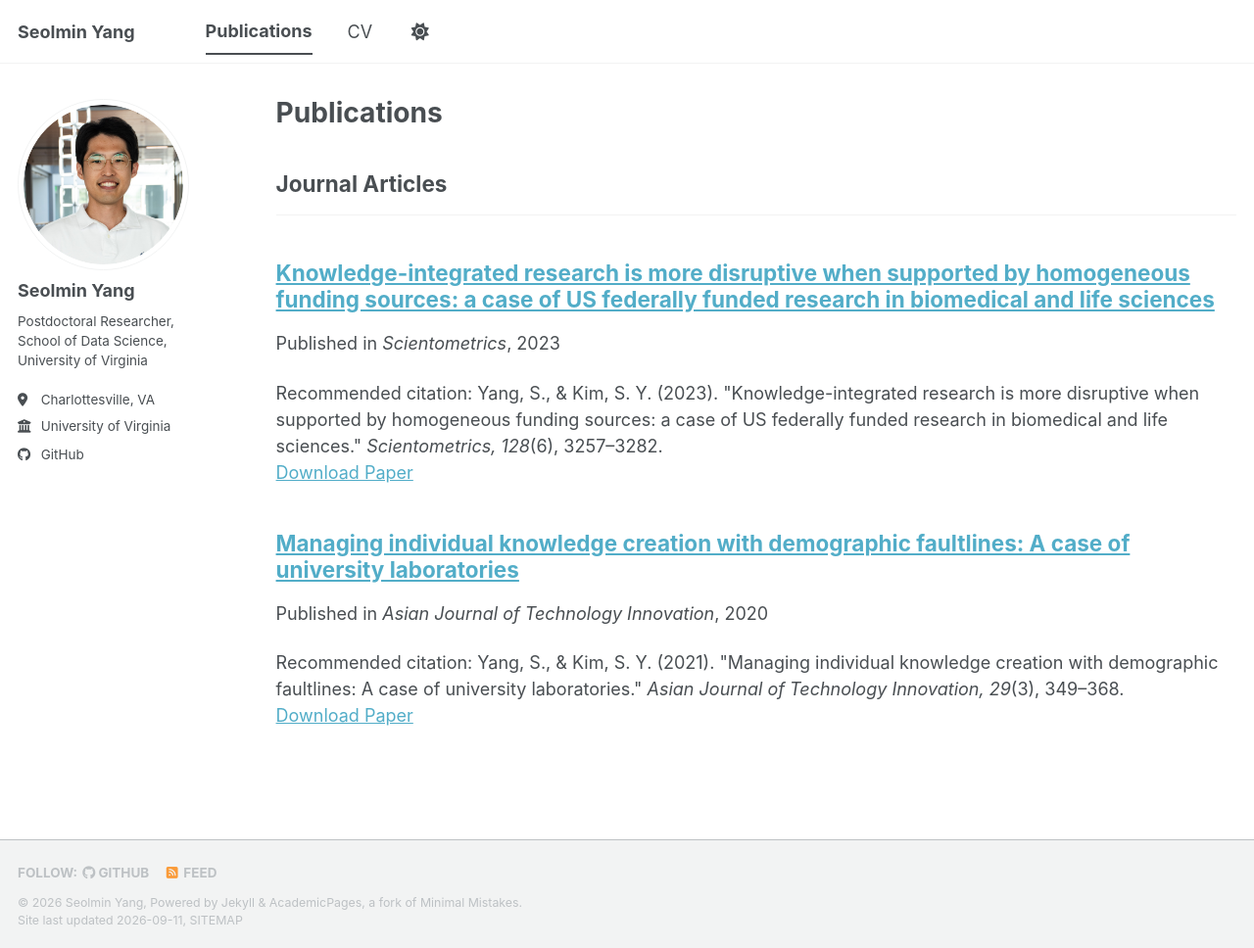
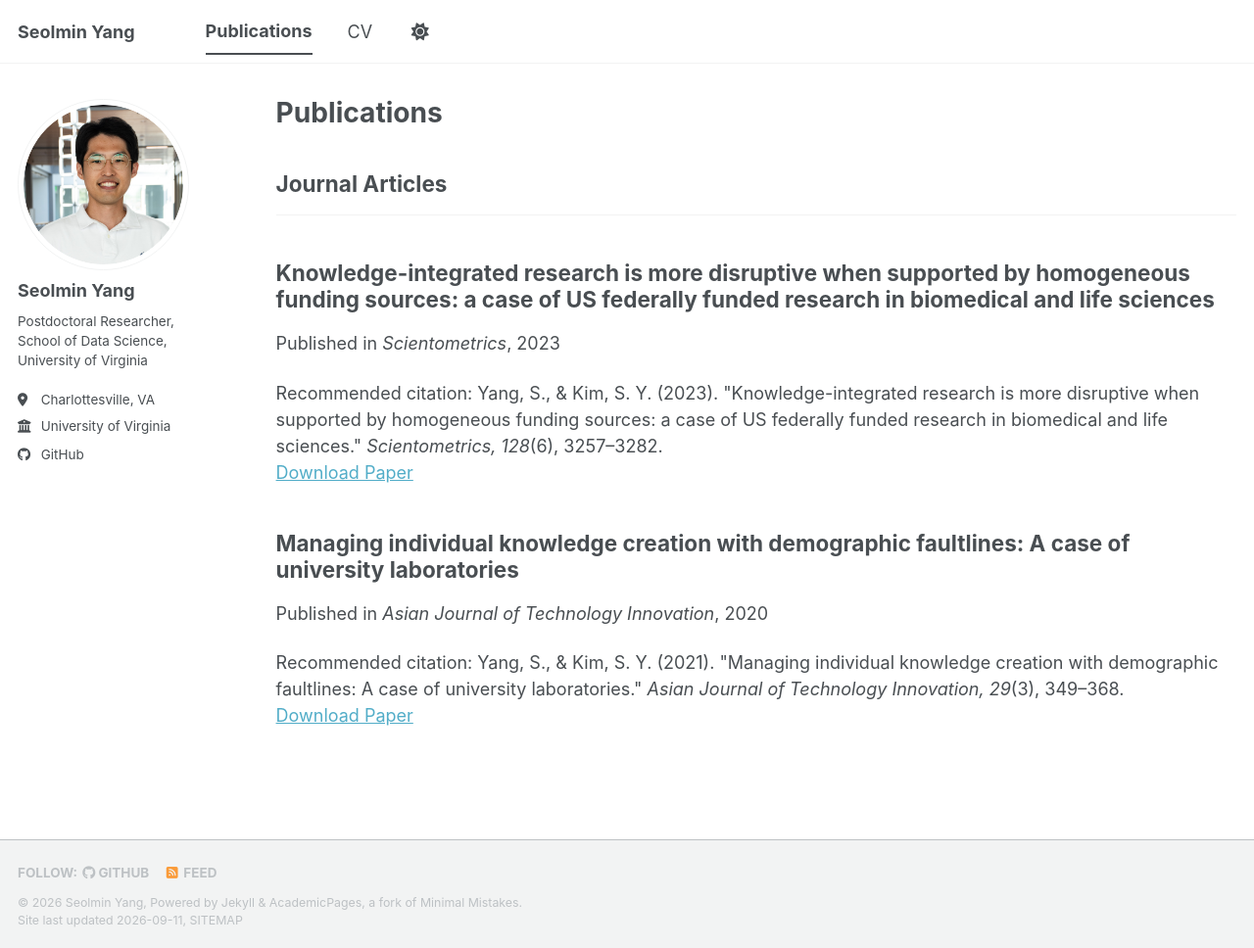
Before and after one commit to seolminyang/seolminyang.github.io, a Jekyll site: the page built from _pages/publications.html, in a window 1280 px wide and 968 px high. Shown: the whole window at 98% size. Built offline with Jekyll 4.4.1, drawn with Linux system fonts in a browser that asks for light colours; a style sheet for code colours, icons or effects is not loaded.

Commit message:
Update publications page

```diff
--- a/_includes/archive-single.html
+++ b/_includes/archive-single.html
@@ -27,7 +27,9 @@
     {% endif %}
 
 <h2 class="archive__item-title" itemprop="headline">
-      {% if post.link %}
+  {% if post.collection == 'publications' %}
+    {{ title }}
+  {% elsif post.link %}
     <a href="{{ post.link }}">{{ title }}</a> <a href="{{ base_path }}{{ post.url }}" rel="permalink"><i class="fa fa-link" aria-hidden="true" title="permalink"></i><span class="sr-only">Permalink</span></a>
   {% else %}
     <a href="{{ base_path }}{{ post.url }}" rel="permalink">{{ title }}</a>
```
Lines whose indentation alone changed are shown as unchanged.
